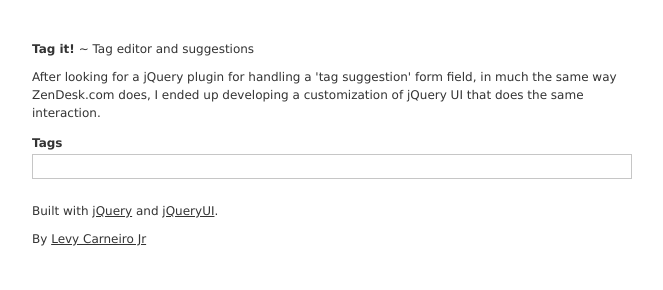
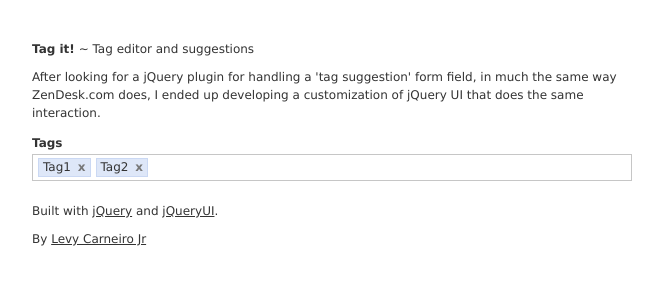
Before and after one commit to aehlke/tag-it, a plain HTML site: page example.html in a window 1280 px wide. Shown: the whole page, without its empty margins (8-671 px from the left). Drawn offline with Linux system fonts and the light colour scheme.

Commit message:
Add new options and explanation to example.html

```diff
--- a/example.html
+++ b/example.html
@@ -16,7 +16,10 @@
 	<script>
 	$(document).ready(function(){
 		$("#mytags").tagit({
-			availableTags: ["c++", "java", "php", "coldfusion", "javascript", "asp", "ruby", "python", "c", "scala", "groovy", "haskell", "perl"]
+			availableTags: ["c++", "java", "php", "coldfusion", "javascript", "asp", "ruby", "python", "c", "scala", "groovy", "haskell", "perl"],
+			// configure the name of the input field (will be submitted with form), default: item[tags]
+			itemName: 'item',
+			fieldName: 'tags'
 		});
 	});
 	</script>
@@ -32,7 +35,11 @@
 		</div>
 		<div class="line">
 			<label for="tags">Tags</label>
-			<ul id="mytags"></ul>
+			<ul id="mytags">
+				<!-- Existing list items will be pre-added to the tags -->
+				<li>Tag1</li>
+				<li>Tag2</li>
+			</ul>
 		</div>
 		<div class="line">
 			<p>Built with <a href="http://jquery.com/" target="_blank">jQuery</a> and <a href="http://jqueryui.com/" target="_blank">jQueryUI</a>.</p>
```
